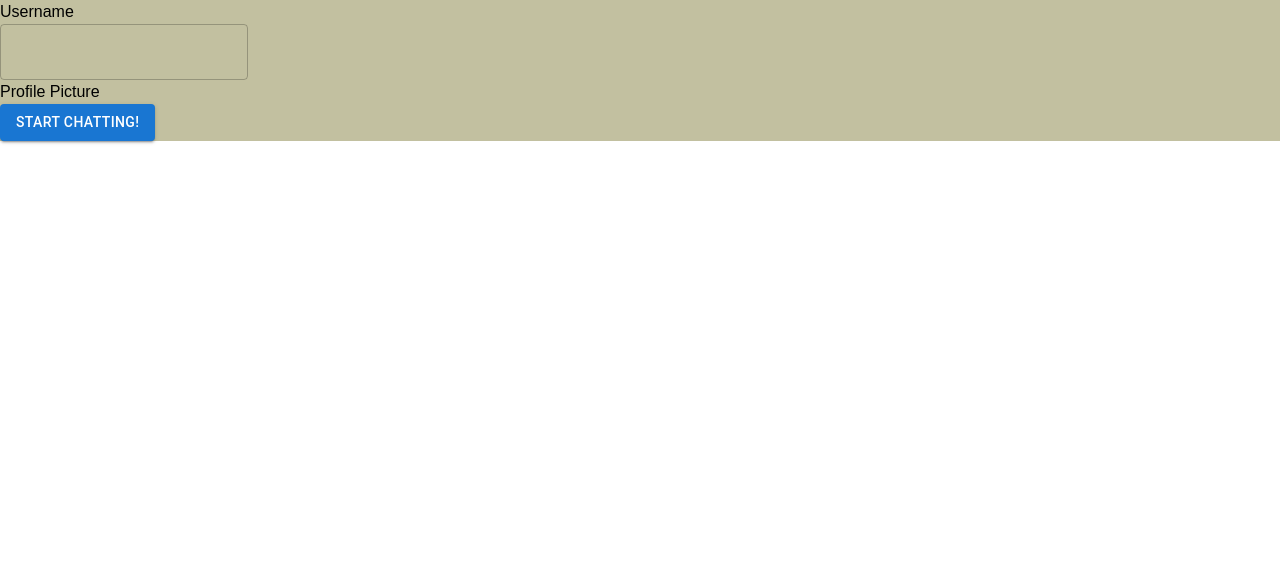
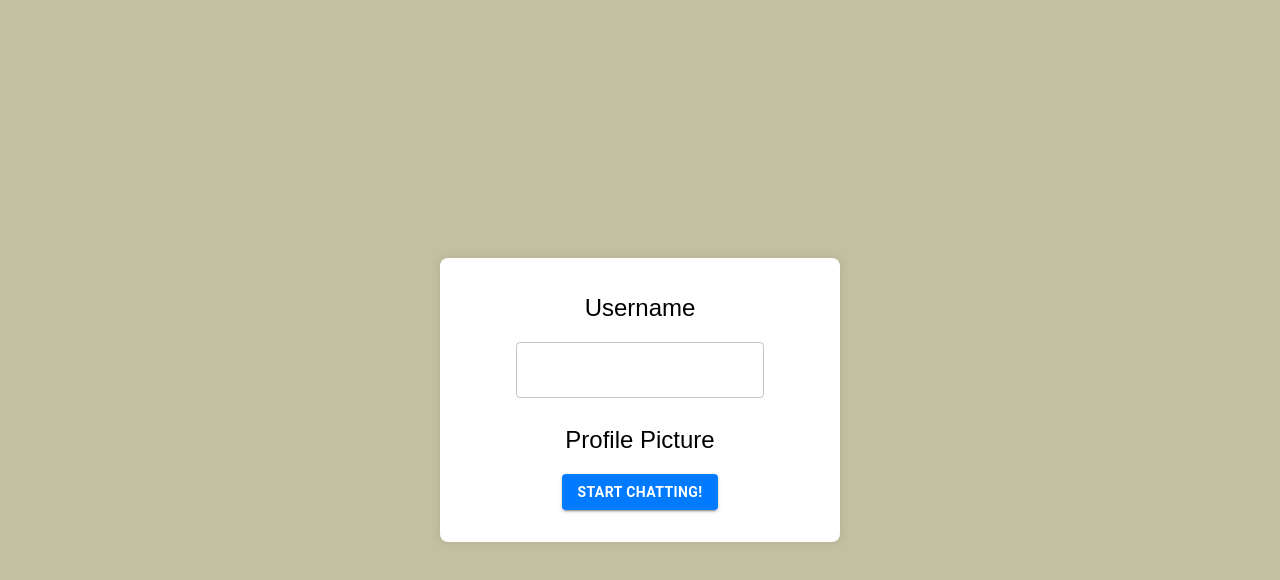
Before and after one commit to bbompk/network-final-proj, a React (Vite) app in the folder frontend/: page / in a window 1280 px wide. Shown: the top 580 px of the page. Built offline with nearby package versions, Linux system fonts and the light colour scheme.

Commit message:
style login page

```diff
--- a/frontend/src/components/pages/Login.tsx
+++ b/frontend/src/components/pages/Login.tsx
@@ -2,6 +2,8 @@ import { useState } from "react"
 import { TextField, Button } from "@mui/material"
 import { useUser } from "../UserProvider"
 import { useNavigate } from "react-router-dom";
+
+import "../../Login.css";
 
 export function Login() {
   const { setUsername } = useUser();
@@ -25,19 +27,23 @@ export function Login() {
     goToChatRoomPage();
   }
 
-  return <>
-    <div className="flex items-center justify-center w-screen h-screen">
-      <div className="w-1/2 min-w-min max-w-md flex flex-col p-5 rounded bg-white">
-        <h3 className="text-xl">Username</h3>
+  return (
+    <div className="login-page-container">
+      <div className="login-form">
+        <h3>Username</h3>
         <TextField
           autoComplete="off"
           value={usernameInput}
-          onChange={(e) => {setUsernameInput(e.target.value)}}
+          onChange={(e) => {
+            setUsernameInput(e.target.value);
+          }}
         ></TextField>
         <span className="text-red-600">{errorMessage}</span>
-        <h3 className="text-xl">Profile Picture</h3>
-        <Button variant="contained" onClick={onClick}>Start Chatting!</Button>
+        <h3>Profile Picture</h3>
+        <Button variant="contained" onClick={onClick}>
+          Start Chatting!
+        </Button>
       </div>
     </div>
-  </>
+  );
 }
--- /dev/null
+++ b/frontend/src/login.css
@@ -0,0 +1,37 @@
+.login-page-container {
+    height: 100vh;
+    display: flex;
+    justify-content: center;
+    align-items: center;
+    background-color: rgb(194, 192, 160);
+}
+
+.login-form {
+    width: 100%;
+    max-width: 400px;
+    padding: 2rem;
+    background-color: #fff;
+    border-radius: 0.5rem;
+    box-shadow: 0 0 10px rgba(0, 0, 0, 0.1);
+    text-align: center;
+}
+
+.login-form h3 {
+    font-size: 1.5rem;
+    margin-bottom: 1rem;
+}
+
+.login-form .MuiTextField-root {
+    margin-bottom: 1.5rem;
+}
+
+.login-form .MuiButton-root {
+    background-color: #007bff;
+    color: #fff;
+    font-weight: 600;
+    text-transform: uppercase;
+}
+
+.login-form .MuiButton-root:hover {
+    background-color: #0069d9;
+}
```
